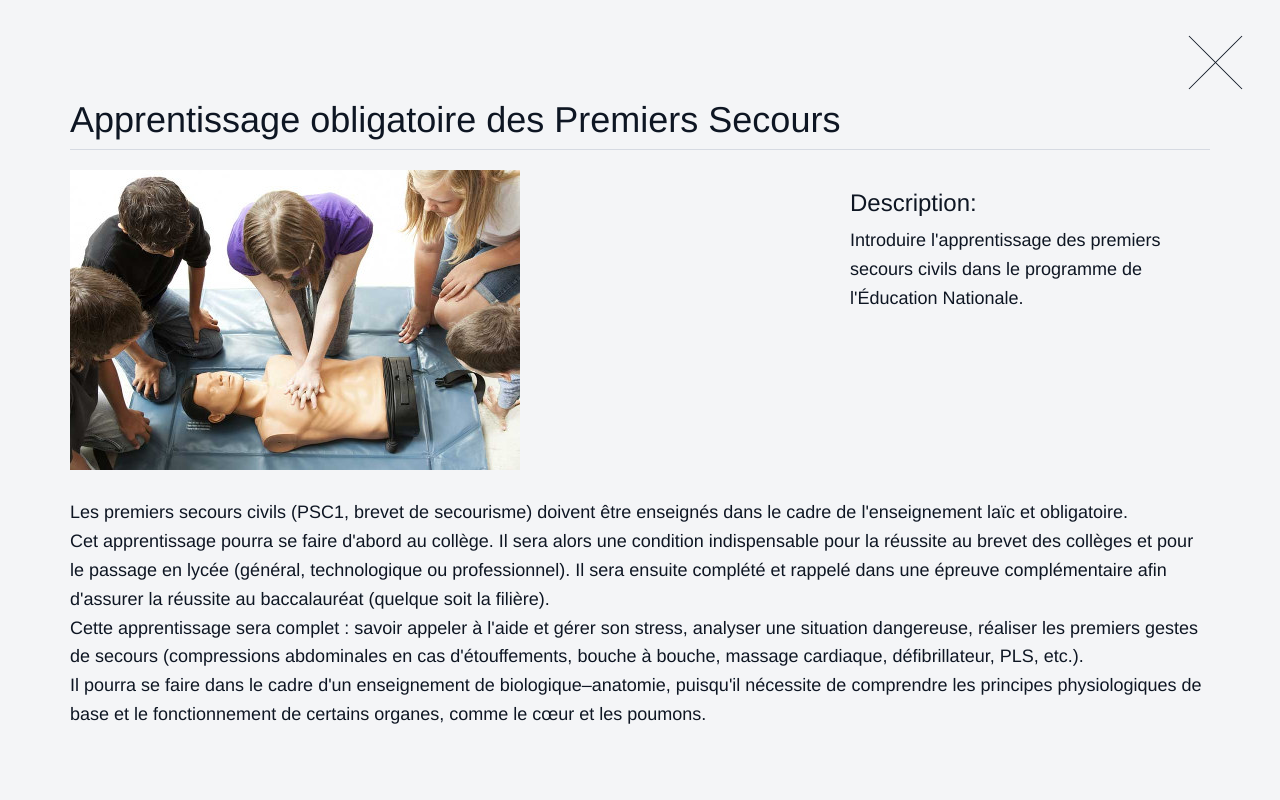
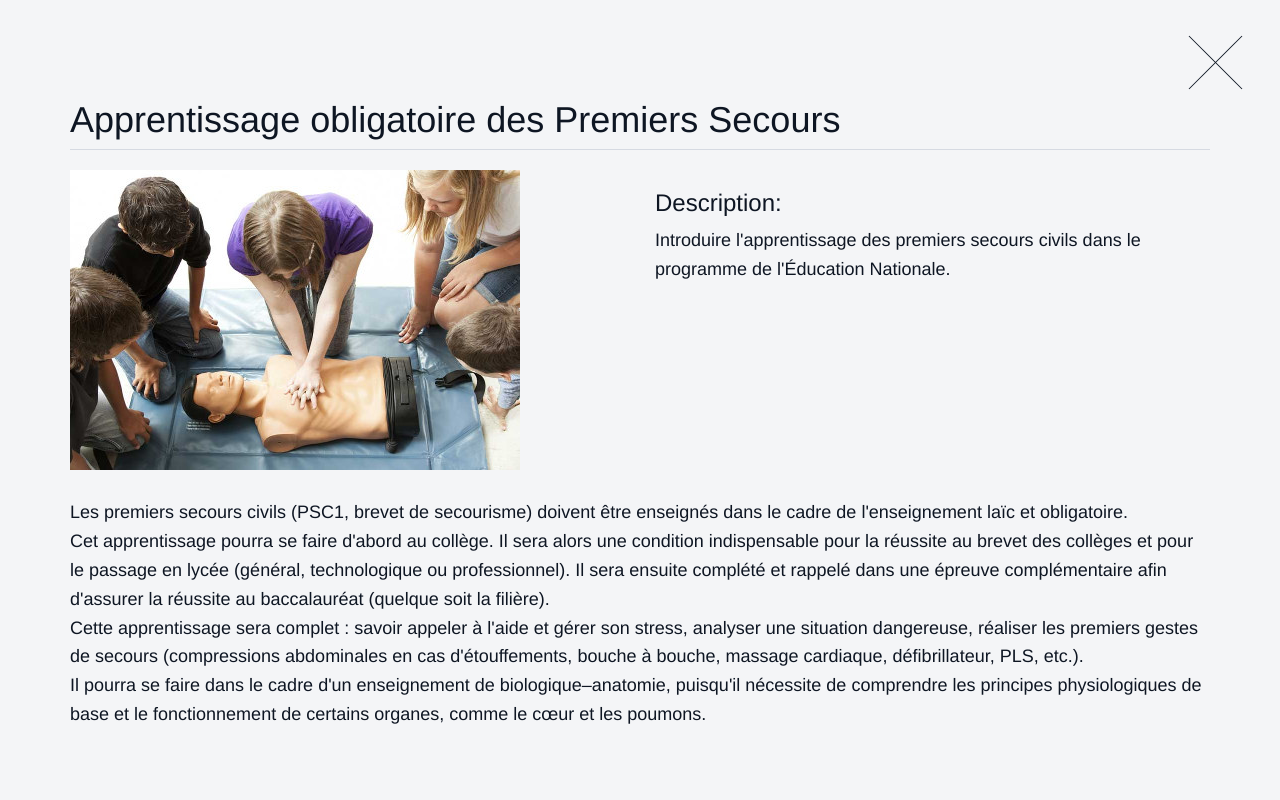
Before and after one commit to PartiPirate/recrutement2017, a PHP site: page / in a window 1280 px wide, after a click on "Apprentissage obligatoire des Premiers Secours". Run offline with PHP 8.4, Linux system fonts and the light colour scheme; some libraries are stand-ins or nearby versions.

Commit message:
Amelioration de CSS et autres apparences

```diff
--- a/assets/css/spectrum-purple.css
+++ b/assets/css/spectrum-purple.css
@@ -202,7 +202,7 @@ hr.dark-small {
   color: #e74c3c;
 }
 @media (min-width: 767px) {
-  p {
+  p, ul, ol {
     margin: 0 0 30px;
     font-size: 18px;
     line-height: 1.6;
@@ -920,7 +920,7 @@ a.light-text:focus {
   }
 }
 @media (min-width: 767px) {
-  .about-img-SN {
+ .about-img-SN {
     background-image: url(../img/demo-portraits/nicolas_petitdemange.png);
   }
   .about-img-SCN {
--- a/index.html
+++ b/index.html
@@ -798,12 +798,12 @@ l’égalité des genres, à une époque où ce n’était pas la norme.</p>
 				<div class="col-lg-12"><h2 class="page-header">Apprentissage obligatoire des Premiers Secours</h2></div>
 			</div>
 			<div class="row">
-				<div class="col-md-8">
+				<div class="col-md-6">
 					<div id="project-details-carousel" class="owl-carousel owl-theme">
  						<div class="item"><img src="assets/img/demo-portfolio/secours_2.jpg" alt=""></div>
 					</div>
 				</div>
-				<div class="col-md-4">
+				<div class="col-md-6">
 					<h3>Description:</h3>
 					<p>Introduire l'apprentissage des premiers secours civils dans le programme de l'&Eacute;ducation Nationale.</p>
 				</div>
@@ -846,16 +846,18 @@ Il pourra se faire dans le cadre d'un enseignement de biologique–anatomie, pui
 				<div class="col-lg-12"><h2 class="page-header">Refonte du droit d'auteur</h2></div>
 			</div>
 			<div class="row">
-				<div class="col-md-8">
+				<div class="col-md-6">
 					<div id="project-details-carousel" class="owl-carousel owl-theme">
 						<div class="item"><img src="assets/img/demo-portfolio/copyright_1.jpg" alt=""></div>
 						<div class="item"><img src="assets/img/demo-portfolio/copyright_2.jpg" alt=""></div>
 					</div>
 				</div>
-				<div class="col-md-4">
-					<h3>Project Description:</h3>
-					<p>Lorem ipsum dolor sit amet, consectetur adipisicing elit. Dicta, et, ea, accusantium reprehenderit aliquam numquam fuga natus fugiat odit distinctio illo at unde.</p>
-					<p>Lorem ipsum dolor sit amet, consectetur adipisicing elit. Incidunt, iusto molestiae possimus sint dignissimos! Laudantium, dolore, vel, sint, labore optio perferendis illo dolorum similique soluta eum cupiditate assumenda consequatur maiores.</p>
+				<div class="col-md-6">
+					<h3>Description:</h3>
+					<p>Les Pïrates travaillent sans frontieres. Pour leur combat en faveur d'une refonte du droit d'auteur, les Pirates français se basent sur le <a href="http://www.europarl.europa.eu/sides/getDoc.do?pubRef=-//EP//NONSGML+COMPARL+PE-546.580+02+DOC+PDF+V0//FR&language=FR">rapport Reda</a>, du nom de la députée européenne qui l'a rapporté.<br />Ce rapport peut être téléchargé sur le site du Parlement Européen (lien précédent) et <a href="https://juliareda.eu/le-rapport-reda-explique/">une analyse</a> a été publiée sur le site de la députée.<br /><strong>Entre autres points</strong>, ce rapport préconise :</p>
+					<ul><li>une harmonisation de la durée de protection du droit d'auteur,</li>
+					<li>une autorisation de caricature et de parodie,</li>
+					<li>une égalité entre les droits d'auteur en ligne et hors ligne.</li></ul>
 				</div>
 			</div>
 			<div class="row">
@@ -888,13 +890,13 @@ Il pourra se faire dans le cadre d'un enseignement de biologique–anatomie, pui
                     </div>
                 </div>
                 <div class="row">
-                    <div class="col-md-8">
+                    <div class="col-md-6">
 					<div id="project-details-carousel" class="owl-carousel owl-theme">
 						<div class="item"><img src="assets/img/demo-portfolio/geoblocking_1.png" alt=""></div>
 						<div class="item"><img src="assets/img/demo-portfolio/geoblocking_2.png" alt=""></div>
 					</div>
                     </div>
-                    <div class="col-md-4">
+                    <div class="col-md-6">
                         <h3>Project Description:</h3>
                         <p>Lorem ipsum dolor sit amet, consectetur adipisicing elit. Dicta, et, ea, accusantium reprehenderit aliquam numquam fuga natus fugiat odit distinctio illo at unde.</p>
                         <p>Lorem ipsum dolor sit amet, consectetur adipisicing elit. Incidunt, iusto molestiae possimus sint dignissimos! Laudantium, dolore, vel, sint, labore optio perferendis illo dolorum similique soluta eum cupiditate assumenda consequatur maiores.</p>
@@ -933,13 +935,13 @@ Il pourra se faire dans le cadre d'un enseignement de biologique–anatomie, pui
                     </div>
                 </div>
                 <div class="row">
-                    <div class="col-md-8">
+                    <div class="col-md-6">
                         <div id="project-details-carousel" class="owl-carousel owl-theme">
                             <div class="item"><img src="assets/img/demo-portfolio/constituante_1.png" alt=""></div>
                             <div class="item"><img src="assets/img/demo-portfolio/constituante_2.png" alt=""></div>
                         </div>
                     </div>
-                    <div class="col-md-4">
+                    <div class="col-md-6">
                         <h3>Project Description:</h3>
                         <p>Lorem ipsum dolor sit amet, consectetur adipisicing elit. Dicta, et, ea, accusantium reprehenderit aliquam numquam fuga natus fugiat odit distinctio illo at unde.</p>
                         <p>Lorem ipsum dolor sit amet, consectetur adipisicing elit. Incidunt, iusto molestiae possimus sint dignissimos! Laudantium, dolore, vel, sint, labore optio perferendis illo dolorum similique soluta eum cupiditate assumenda consequatur maiores.</p>
@@ -978,13 +980,13 @@ Il pourra se faire dans le cadre d'un enseignement de biologique–anatomie, pui
                     </div>
                 </div>
                 <div class="row">
-                    <div class="col-md-8">
+                    <div class="col-md-6">
                         <div id="project-details-carousel" class="owl-carousel owl-theme">
                             <div class="item"><img src="assets/img/demo-portfolio/constituante_1.png" alt=""></div>
                             <div class="item"><img src="assets/img/demo-portfolio/constituante_2.png" alt=""></div>
                         </div>
                     </div>
-                    <div class="col-md-4">
+                    <div class="col-md-6">
                         <h3>Project Description:</h3>
                         <p>Lorem ipsum dolor sit amet, consectetur adipisicing elit. Dicta, et, ea, accusantium reprehenderit aliquam numquam fuga natus fugiat odit distinctio illo at unde.</p>
                         <p>Lorem ipsum dolor sit amet, consectetur adipisicing elit. Incidunt, iusto molestiae possimus sint dignissimos! Laudantium, dolore, vel, sint, labore optio perferendis illo dolorum similique soluta eum cupiditate assumenda consequatur maiores.</p>
@@ -1023,13 +1025,13 @@ Il pourra se faire dans le cadre d'un enseignement de biologique–anatomie, pui
                     </div>
                 </div>
                 <div class="row">
-                    <div class="col-md-8">
+                    <div class="col-md-6">
                         <div id="project-details-carousel" class="owl-carousel owl-theme">
                             <div class="item"><img src="assets/img/demo-portfolio/lanceurs_d_alerte_1.jpg" alt=""></div>
                             <div class="item"><img src="assets/img/demo-portfolio/lanceurs_d_alerte_2.jpg" alt=""></div>
                         </div>
                     </div>
-                    <div class="col-md-4">
+                    <div class="col-md-6">
                         <h3>Project Description:</h3>
                         <p>Lorem ipsum dolor sit amet, consectetur adipisicing elit. Dicta, et, ea, accusantium reprehenderit aliquam numquam fuga natus fugiat odit distinctio illo at unde.</p>
                         <p>Lorem ipsum dolor sit amet, consectetur adipisicing elit. Incidunt, iusto molestiae possimus sint dignissimos! Laudantium, dolore, vel, sint, labore optio perferendis illo dolorum similique soluta eum cupiditate assumenda consequatur maiores.</p>
@@ -1068,13 +1070,13 @@ Il pourra se faire dans le cadre d'un enseignement de biologique–anatomie, pui
                     </div>
                 </div>
                 <div class="row">
-                    <div class="col-md-8">
+                    <div class="col-md-6">
                         <div id="project-details-carousel" class="owl-carousel owl-theme">
                             <div class="item"><img src="assets/img/demo-portfolio/constituante_1.png" alt=""></div>
                             <div class="item"><img src="assets/img/demo-portfolio/constituante_2.png" alt=""></div>
                         </div>
                     </div>
-                    <div class="col-md-4">
+                    <div class="col-md-6">
                         <h3>Project Description:</h3>
                         <p>Lorem ipsum dolor sit amet, consectetur adipisicing elit. Dicta, et, ea, accusantium reprehenderit aliquam numquam fuga natus fugiat odit distinctio illo at unde.</p>
                         <p>Lorem ipsum dolor sit amet, consectetur adipisicing elit. Incidunt, iusto molestiae possimus sint dignissimos! Laudantium, dolore, vel, sint, labore optio perferendis illo dolorum similique soluta eum cupiditate assumenda consequatur maiores.</p>
@@ -1113,19 +1115,11 @@ Il pourra se faire dans le cadre d'un enseignement de biologique–anatomie, pui
                     </div>
                 </div>
                 <div class="row">
-                    <div class="col-md-8">
+                    <div class="col-md-6">
                         <div id="project-details-carousel" class="owl-carousel owl-theme">
-
-                            <div class="item">
-                                <img src="assets/img/demo-portfolio/10.jpg" alt="">
-                            </div>
-                            <div class="item">
-                                <img src="assets/img/demo-portfolio/11.jpg" alt="">
-                            </div>
-                            <div class="item">
-                                <img src="assets/img/demo-portfolio/12.jpg" alt="">
-                            </div>
-
+                            <div class="item"><img src="assets/img/demo-portfolio/10.jpg" alt=""></div>
+                            <div class="item"><img src="assets/img/demo-portfolio/11.jpg" alt=""></div>
+                            <div class="item"><img src="assets/img/demo-portfolio/12.jpg" alt=""></div>
                         </div>
                     </div>
                     <div class="col-md-4">
@@ -1135,7 +1129,7 @@ Il pourra se faire dans le cadre d'un enseignement de biologique–anatomie, pui
                     </div>
                 </div>
                 <div class="row">
-                    <div class="col-md-8">
+                    <div class="col-md-6">
                         <h3>Project Details:</h3>
                         <ul class="list-unstyled project-details">
                             <li>
@@ -1167,22 +1161,14 @@ Il pourra se faire dans le cadre d'un enseignement de biologique–anatomie, pui
                     </div>
                 </div>
                 <div class="row">
-                    <div class="col-md-8">
+                    <div class="col-md-6">
                         <div id="project-details-carousel" class="owl-carousel owl-theme">
-
-                            <div class="item">
-                                <img src="assets/img/demo-portfolio/10.jpg" alt="">
-                            </div>
-                            <div class="item">
-                                <img src="assets/img/demo-portfolio/11.jpg" alt="">
-                            </div>
-                            <div class="item">
-                                <img src="assets/img/demo-portfolio/12.jpg" alt="">
-                            </div>
-
+                            <div class="item"><img src="assets/img/demo-portfolio/10.jpg" alt=""></div>
+                            <div class="item"><img src="assets/img/demo-portfolio/11.jpg" alt=""></div>
+                            <div class="item"><img src="assets/img/demo-portfolio/12.jpg" alt=""></div>
                         </div>
                     </div>
-                    <div class="col-md-4">
+                    <div class="col-md-6">
                         <h3>Proposition :</h3>
                         <p> La loi n° 2016-444 du 13 Avril 2016 dite « contre le système prostitutionnel » est abrogée. Elle est remplacée par un ensemble législatif permettant d'aider les personnes en situation de prostitution et les travailleuses et travailleurs du sexe, qui tient compte de la diversité de leurs situations concrètes et qui sera élaboré en concertation avec elles. </p>
                         <p>Les personnes qui exercent une activité économique basée sur l'érotisme, la pornographie ou impliquant des rapports sexuels consentis entre elles-mêmes et d'autres personnes sont libres de l'exercer dans les conditions qu'elles ont déterminé pour le faire. Il ne pourra être porté atteinte à ce droit par des pressions ou des chantages exercés sur elles ou sur leur clientèle. </p>
@@ -1221,18 +1207,13 @@ Il pourra se faire dans le cadre d'un enseignement de biologique–anatomie, pui
                     </div>
                 </div>
                 <div class="row">
-                    <div class="col-md-8">
+                    <div class="col-md-6">
                         <div id="project-details-carousel" class="owl-carousel owl-theme">
-
-                            <div class="item">
-                                <img src="assets/img/demo-portfolio/Urne_1.jpg" alt="">
-                            </div>
-                            <div class="item">
-                                <img src="assets/img/demo-portfolio/Urne_2.jpg" alt="">
-                            </div>
+                            <div class="item"><img src="assets/img/demo-portfolio/Urne_1.jpg" alt=""></div>
+                            <div class="item"><img src="assets/img/demo-portfolio/Urne_2.jpg" alt=""></div>
                         </div>
                     </div>
-                    <div class="col-md-4">
+                    <div class="col-md-6">
                         <h3>Project Description:</h3>
                         <p>Lorem ipsum dolor sit amet, consectetur adipisicing elit. Dicta, et, ea, accusantium reprehenderit aliquam numquam fuga natus fugiat odit distinctio illo at unde.</p>
                         <p>Lorem ipsum dolor sit amet, consectetur adipisicing elit. Incidunt, iusto molestiae possimus sint dignissimos! Laudantium, dolore, vel, sint, labore optio perferendis illo dolorum similique soluta eum cupiditate assumenda consequatur maiores.</p>
@@ -1271,19 +1252,13 @@ Il pourra se faire dans le cadre d'un enseignement de biologique–anatomie, pui
                     </div>
                 </div>
                 <div class="row">
-                    <div class="col-md-8">
+                    <div class="col-md-6">
                         <div id="project-details-carousel" class="owl-carousel owl-theme">
-
-                            <div class="item">
-                                <img src="assets/img/demo-portfolio/rdb_2.jpg" alt="">
-                            </div>
-                            <div class="item">
-                                <img src="assets/img/demo-portfolio/rdb_1.jpg" alt="">
-                            </div>
-
+                            <div class="item"><img src="assets/img/demo-portfolio/rdb_2.jpg" alt=""></div>
+                            <div class="item"><img src="assets/img/demo-portfolio/rdb_1.jpg" alt=""></div>
                         </div>
                     </div>
-                    <div class="col-md-4">
+                    <div class="col-md-6">
                         <h3>Proposition :</h3>
 						<p>Le Parti Pirate propose comme nouveau contrat social l'instauration d'un revenu de base inconditionnel pour l'ensemble des citoyens. Ce revenu de base devra être individuel, inconditionnel et cumulable, versé mensuellement, de la naissance à la mort.</p>
                         <p>Le revenu de base est un droit inaliénable, inconditionnel, cumulable avec d’autres revenus, distribué par une communauté politique à tous ses membres, de la naissance à la mort, sur base individuelle, sans contrôle des ressources ni exigence de contrepartie, dont le montant et le financement sont ajustés démocratiquement.</p>
@@ -1322,22 +1297,14 @@ Il pourra se faire dans le cadre d'un enseignement de biologique–anatomie, pui
                     </div>
                 </div>
                 <div class="row">
-                    <div class="col-md-8">
+                    <div class="col-md-6">
                         <div id="project-details-carousel" class="owl-carousel owl-theme">
-
-                            <div class="item">
-                                <img src="assets/img/demo-portfolio/10.jpg" alt="">
-                            </div>
-                            <div class="item">
-                                <img src="assets/img/demo-portfolio/11.jpg" alt="">
-                            </div>
-                            <div class="item">
-                                <img src="assets/img/demo-portfolio/12.jpg" alt="">
-                            </div>
-
+                            <div class="item"><img src="assets/img/demo-portfolio/10.jpg" alt=""></div>
+                            <div class="item"><img src="assets/img/demo-portfolio/11.jpg" alt=""></div>
+                            <div class="item"><img src="assets/img/demo-portfolio/12.jpg" alt=""></div>
                         </div>
                     </div>
-                    <div class="col-md-4">
+                    <div class="col-md-6">
                         <h3>Project Description:</h3>
                         <p>Lorem ipsum dolor sit amet, consectetur adipisicing elit. Dicta, et, ea, accusantium reprehenderit aliquam numquam fuga natus fugiat odit distinctio illo at unde.</p>
                         <p>Lorem ipsum dolor sit amet, consectetur adipisicing elit. Incidunt, iusto molestiae possimus sint dignissimos! Laudantium, dolore, vel, sint, labore optio perferendis illo dolorum similique soluta eum cupiditate assumenda consequatur maiores.</p>
```
